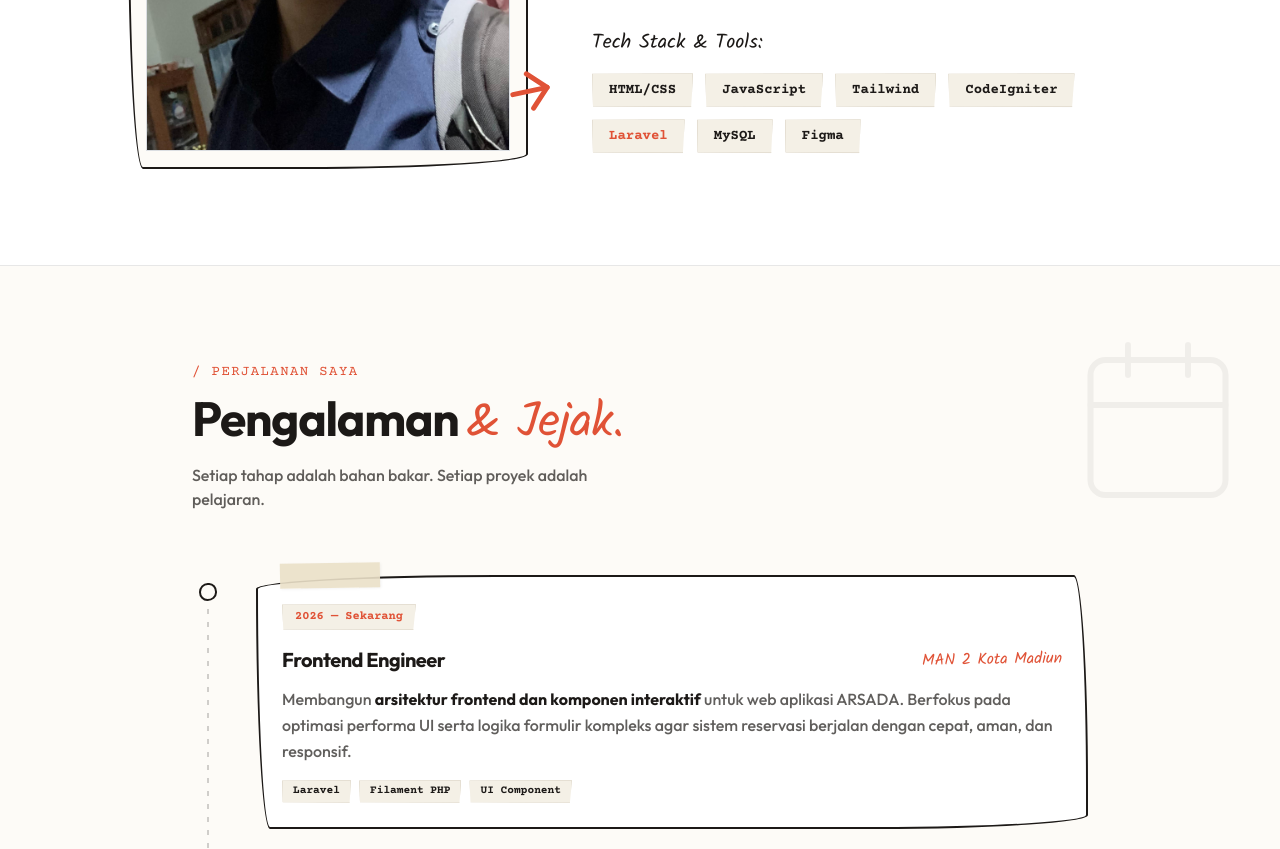
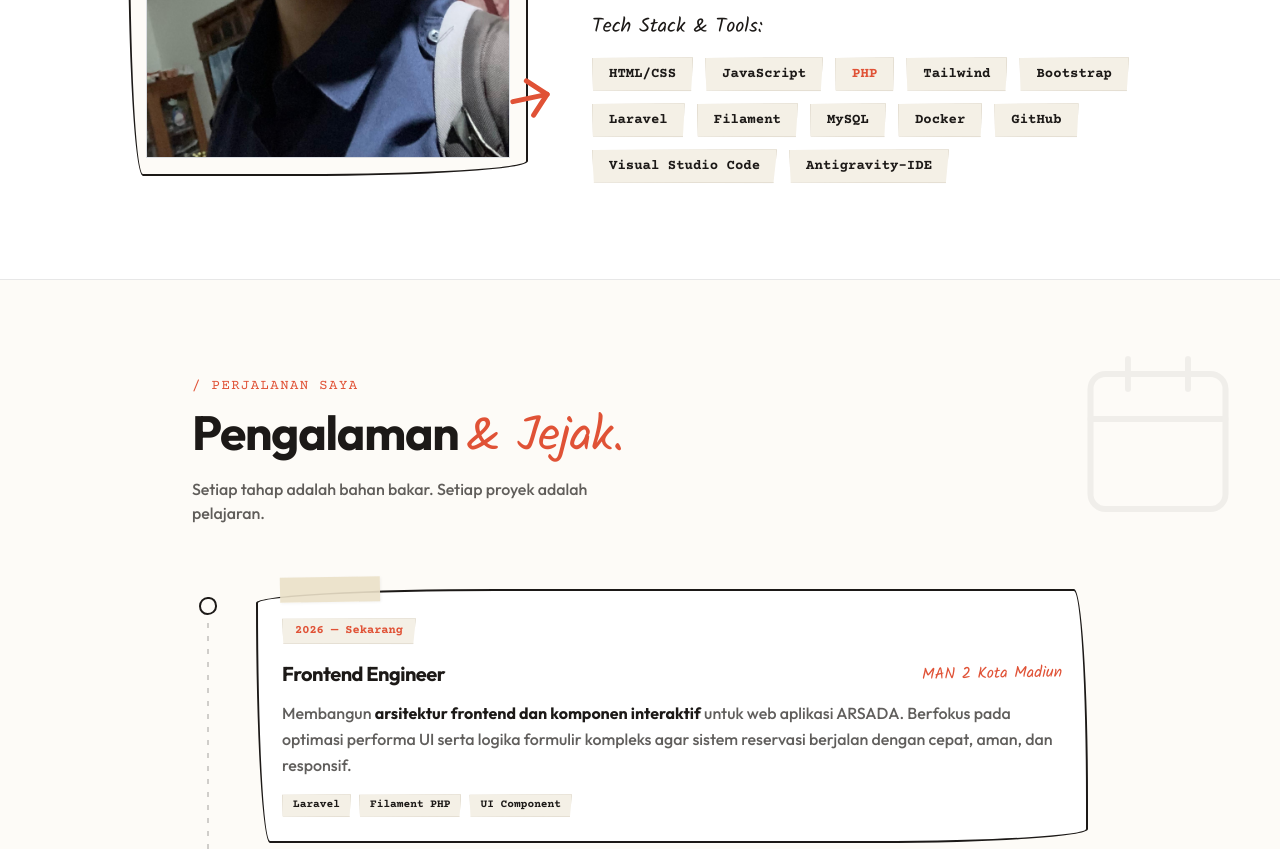
Before and after one commit to bhramadya/bhramadya.github.io, a plain HTML site: page index.html in a window 1280 px wide. Shown: the part 1228-2077 px from the top of the page. Drawn offline with nearby package versions, Linux system fonts and the light colour scheme.

Commit message:
Update index.html

```diff
--- a/index.html
+++ b/index.html
@@ -467,6 +467,10 @@
                 >JavaScript</span
               >
               <span
+                class="torn-paper px-4 py-1.5 font-type text-sm font-bold text-terracotta hover:-translate-y-0.5 transition-transform cursor-default"
+                >PHP</span
+              >
+              <span
                 class="torn-paper px-4 py-1.5 font-type text-sm font-bold hover:-translate-y-0.5 transition-transform cursor-default"
                 style="color: var(--ink)"
                 >Tailwind</span
@@ -474,11 +478,17 @@
               <span
                 class="torn-paper px-4 py-1.5 font-type text-sm font-bold hover:-translate-y-0.5 transition-transform cursor-default"
                 style="color: var(--ink)"
-                >CodeIgniter</span
+                >Bootstrap</span
               >
               <span
-                class="torn-paper px-4 py-1.5 font-type text-sm font-bold text-terracotta hover:-translate-y-0.5 transition-transform cursor-default"
+                class="torn-paper px-4 py-1.5 font-type text-sm font-bold hover:-translate-y-0.5 transition-transform cursor-default"
+                style="color: var(--ink)"
                 >Laravel</span
+              >
+              <span
+                class="torn-paper px-4 py-1.5 font-type text-sm font-bold hover:-translate-y-0.5 transition-transform cursor-default"
+                style="color: var(--ink)"
+                >Filament</span
               >
               <span
                 class="torn-paper px-4 py-1.5 font-type text-sm font-bold hover:-translate-y-0.5 transition-transform cursor-default"
@@ -488,7 +498,22 @@
               <span
                 class="torn-paper px-4 py-1.5 font-type text-sm font-bold hover:-translate-y-0.5 transition-transform cursor-default"
                 style="color: var(--ink)"
-                >Figma</span
+                >Docker</span
+              >
+              <span
+                class="torn-paper px-4 py-1.5 font-type text-sm font-bold hover:-translate-y-0.5 transition-transform cursor-default"
+                style="color: var(--ink)"
+                >GitHub</span
+              >
+              <span
+                class="torn-paper px-4 py-1.5 font-type text-sm font-bold hover:-translate-y-0.5 transition-transform cursor-default"
+                style="color: var(--ink)"
+                >Visual Studio Code</span
+              >
+              <span
+                class="torn-paper px-4 py-1.5 font-type text-sm font-bold hover:-translate-y-0.5 transition-transform cursor-default"
+                style="color: var(--ink)"
+                >Antigravity-IDE</span
               >
             </div>
           </div>
@@ -762,7 +787,7 @@
                 Manajemen fasilitas dengan UI yang bersih dan intuitif.
               </p>
               <div class="flex gap-4 font-type text-xs text-terracotta">
-                <span>#HTML</span><span>#CSS</span><span>#Bootstrap</span>
+                <span>#HTML/CSS</span><span>#Tailwind</span><span>#PHP</span><span>#Laravel</span><span>#Filament</span>
               </div>
               <!-- Hint klik -->
               <div
@@ -812,7 +837,7 @@
                 bersih, dan fokus pada konversi pengguna.
               </p>
               <div class="flex gap-4 font-type text-xs text-terracotta">
-                <span>#Tailwind</span><span>#JS</span><span>#UI/UX</span>
+                <span>#HTML/CSS</span><span>#Tailwind</span><span>#Bootstrap</span><span>#UI/UX</span>
               </div>
               <div
                 class="mt-3 font-type text-xs text-white/30 flex items-center gap-1"
```
